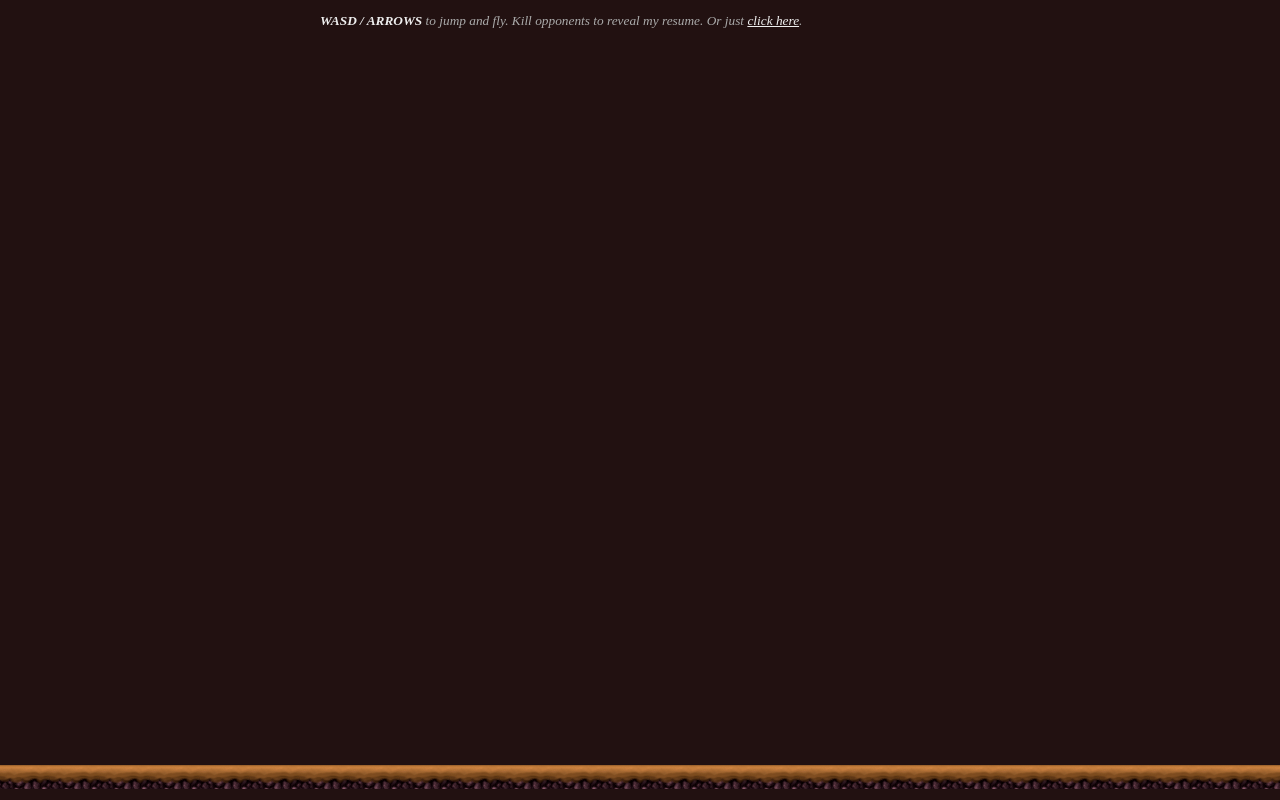
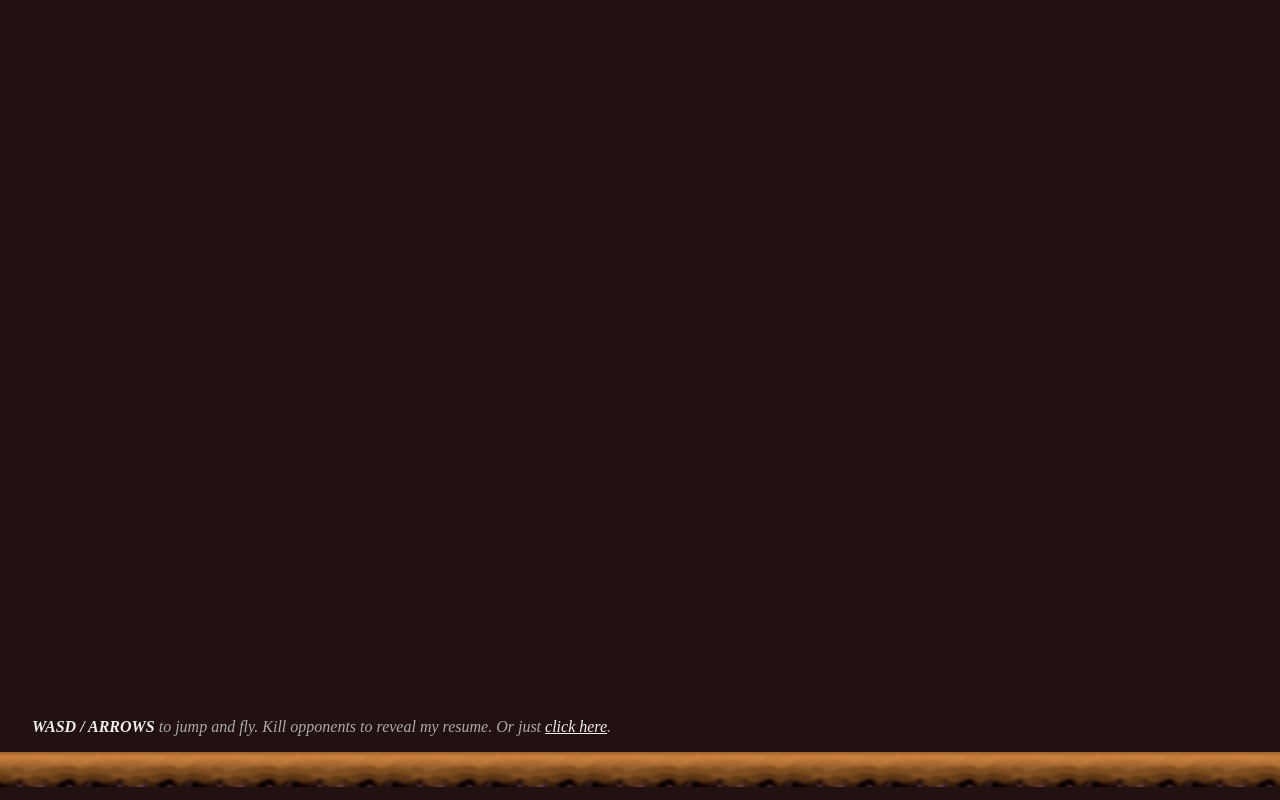
Before and after one commit to ConstableBrew/resume-joust-attack, a website: page index.html in a window 1280 px wide. Drawn offline with Linux system fonts and the light colour scheme.

Commit message:
style polish

```diff
--- a/resume-builder.js
+++ b/resume-builder.js
@@ -183,6 +183,10 @@
 			var node = resume.removeChild(resume.firstChild);
 			if (node.nodeType == Node.ELEMENT_NODE)
 				drops.appendChild(node);
+		}
+
+		if (drops.firstChild) {
+			arenaSky.appendChild(drops.firstChild);
 		}
 	}
 
--- a/style.css
+++ b/style.css
@@ -33,20 +33,25 @@ b, a { color: #eee; }
 	display: none;
 }
 .sky {
-	height: calc(100% - 48px);
+	position: relative;
+	height: calc(100% - 3em);
+}
+.sky > :last-child {
+	position: absolute;
+	bottom: 0;
 }
 .ground {
-	background-color: red;
 	display: inline-block;
-	height: 24px;
+	height: 35px;
 	left: -2em;
 	position: relative;
 	width: calc(100% + 4em);
 	background-image: url('ground.png');
 	background-repeat: repeat-x;
+	background-size: 100px;
 }
 .instructions {
-	font-size: 10pt;
+	font-size: 1em;
 	margin: 1em auto;
 	width: 640px;
 	z-index: 1;
```
Also changed, not shown: resume.html (+1 -1 lines).
